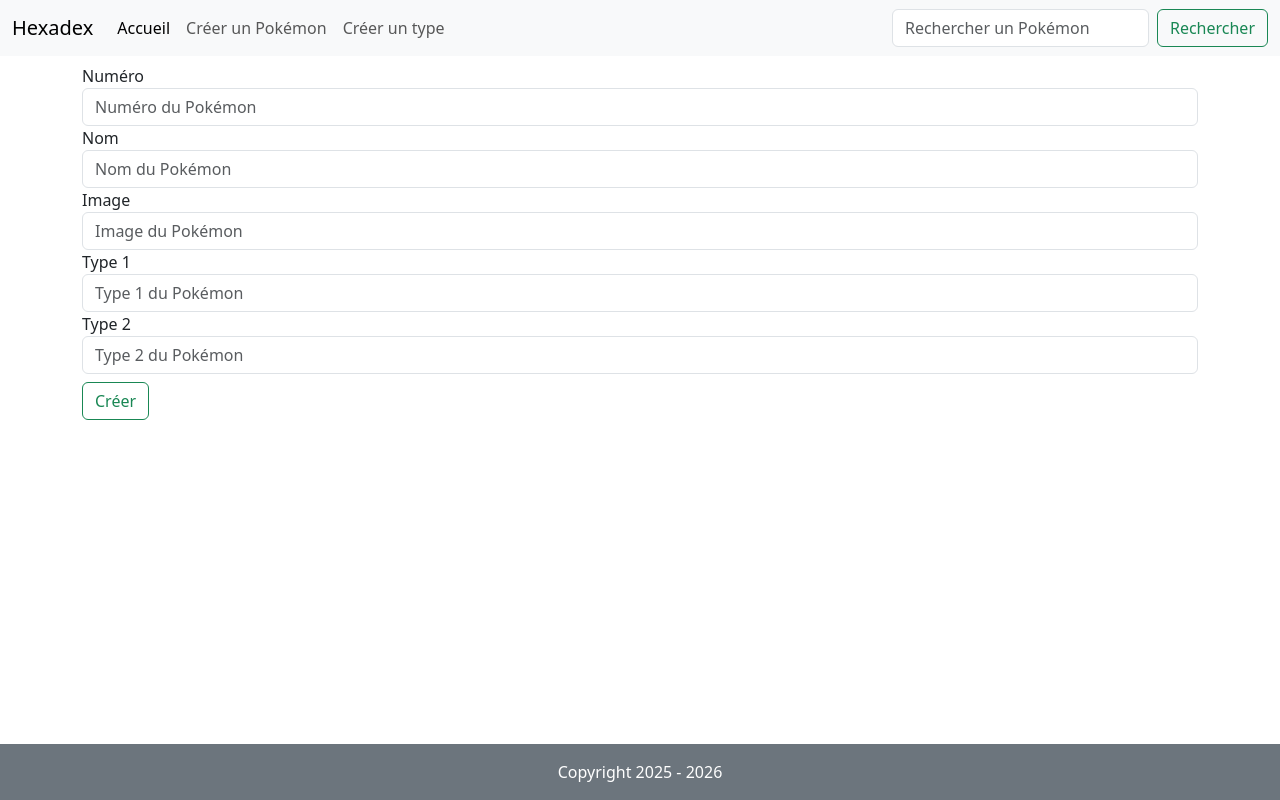
After one commit to Chris-CHEVALIER/Hexadex-2025, a PHP site: page /pokemon-form.php in a window 1280 px wide. The commit adds this page. Run offline with PHP 8.4, Linux system fonts and the light colour scheme.

Commit message:
Structure du projet

```diff
--- /dev/null
+++ b/footer.php
@@ -0,0 +1,8 @@
+<script src="https://cdn.jsdelivr.net/npm/bootstrap@5.3.6/dist/js/bootstrap.bundle.min.js" integrity="sha384-j1CDi7MgGQ12Z7Qab0qlWQ/Qqz24Gc6BM0thvEMVjHnfYGF0rmFCozFSxQBxwHKO" crossorigin="anonymous"></script>
+<footer>
+    <p class="text-center fixed-bottom bg-secondary p-3 text-white m-0">Copyright 2025 - 2026</p>
+</footer>
+
+</body>
+
+</html>
--- /dev/null
+++ b/header.php
@@ -0,0 +1,47 @@
+<!DOCTYPE html>
+<html lang="fr-FR">
+
+<head>
+    <meta charset="UTF-8">
+    <meta name="viewport" content="width=device-width, initial-scale=1.0">
+    <title>Hexadex</title>
+    <link href="https://cdn.jsdelivr.net/npm/bootstrap@5.3.6/dist/css/bootstrap.min.css" rel="stylesheet" integrity="sha384-4Q6Gf2aSP4eDXB8Miphtr37CMZZQ5oXLH2yaXMJ2w8e2ZtHTl7GptT4jmndRuHDT" crossorigin="anonymous">
+</head>
+</head>
+
+<body>
+    <?php
+
+    spl_autoload_register(function (string $className) {
+        require "$className.php";
+    });
+
+    $pikachu = new Pokemon(25, "Pikachu", "https://m.media-amazon.com/images/I/612+s8hyJ8L._AC_UF1000,1000_QL80_.jpg", "Electrik");
+    $pokemonController = new PokemonController();
+
+    ?>
+    <nav class="navbar navbar-expand-lg bg-body-tertiary">
+        <div class="container-fluid">
+            <a class="navbar-brand" href="./index.php">Hexadex</a>
+            <button class="navbar-toggler" type="button" data-bs-toggle="collapse" data-bs-target="#navbarSupportedContent" aria-controls="navbarSupportedContent" aria-expanded="false" aria-label="Toggle navigation">
+                <span class="navbar-toggler-icon"></span>
+            </button>
+            <div class="collapse navbar-collapse" id="navbarSupportedContent">
+                <ul class="navbar-nav me-auto mb-2 mb-lg-0">
+                    <li class="nav-item">
+                        <a class="nav-link active" aria-current="page" href="./index.php">Accueil</a>
+                    </li>
+                    <li class="nav-item">
+                        <a class="nav-link" href="./pokemon-form.php">Créer un Pokémon</a>
+                    </li>
+                    <li class="nav-item">
+                        <a class="nav-link" href="./type-form.php">Créer un type</a>
+                    </li>
+                </ul>
+                <form class="d-flex" role="search">
+                    <input class="form-control me-2" type="search" placeholder="Rechercher un Pokémon" aria-label="Rechercher" />
+                    <button class="btn btn-outline-success" type="submit">Rechercher</button>
+                </form>
+            </div>
+        </div>
+    </nav>
--- /dev/null
+++ b/pokemon-form.php
@@ -0,0 +1,15 @@
+<?php require "header.php" ?>
+<form method="post" class="container mt-2">
+    <label for="number">Numéro</label>
+    <input type="number" class="form-control" name="number" id="number" placeholder="Numéro du Pokémon" required min=1 max=1000>
+    <label for="name">Nom</label>
+    <input type="text" class="form-control" name="name" id="name" placeholder="Nom du Pokémon" required minlength=3 max=20>
+    <label for="image">Image</label>
+    <input type="url" class="form-control" name="image" id="image" placeholder="Image du Pokémon" required>
+    <label for="type1">Type 1</label>
+    <input type="text" class="form-control" name="type1" id="type1" placeholder="Type 1 du Pokémon" required minlength=3 max=20>
+    <label for="type2">Type 2</label>
+    <input type="text" class="form-control" name="type2" id="type2" placeholder="Type 2 du Pokémon" minlength=3 max=20>
+    <input type="submit" class="mt-2 btn btn-outline-success" value="Créer">
+</form>
+<?php require "footer.php" ?>
```
Also changed, not shown: index.php (+6 -27 lines), type-form.php (added, +11 -0 lines).
